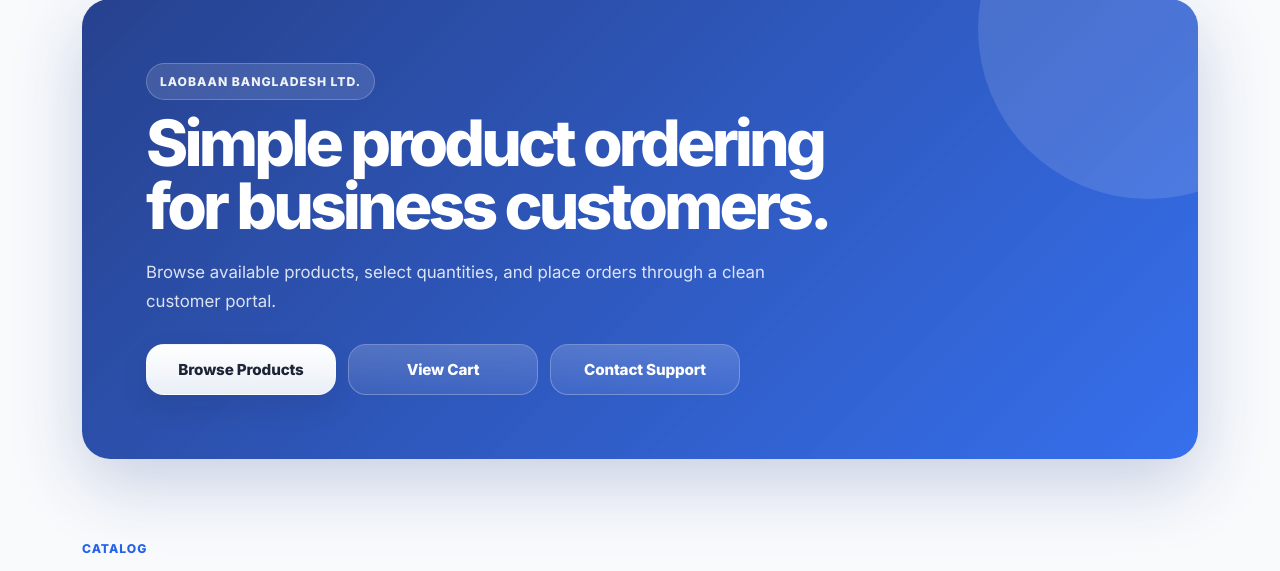
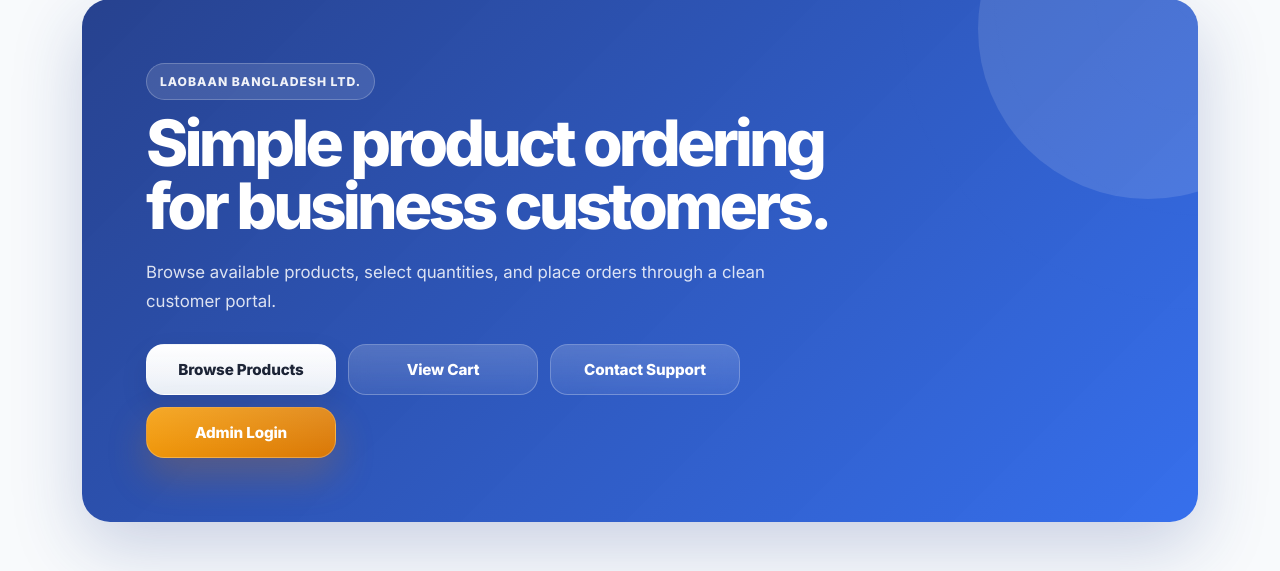
Before and after one commit to zahid162514/Product-Ordering-System, a PHP site: page /PRODUCTS_ORDERING/ in a window 1280 px wide. Shown: the part 126-697 px from the top of the page. Run offline with PHP 8.4, Linux system fonts and the light colour scheme; data comes from the database, SQL or seed files in the repository; grey boxes labelled with a size stand in for pictures from a placeholder-image service; some libraries are stand-ins or nearby versions.

Commit message:
Add admin login route button

```diff
--- a/assets/css/style.css
+++ b/assets/css/style.css
@@ -1757,6 +1757,20 @@ img {
 
 .home-hero-btn-secondary {
     background: rgba(255, 255, 255, 0.08);
+}
+
+.btn-admin-hero {
+    background: linear-gradient(135deg, #f59e0b 0%, #d97706 100%);
+    border-color: rgba(255, 255, 255, 0.24);
+    color: #ffffff;
+    box-shadow: 0 18px 38px rgba(217, 119, 6, 0.26);
+}
+
+.btn-admin-hero:hover {
+    background: linear-gradient(135deg, #d97706 0%, #b45309 100%);
+    border-color: rgba(255, 255, 255, 0.34);
+    color: #ffffff;
+    box-shadow: 0 22px 42px rgba(180, 83, 9, 0.3);
 }
 
 .home-section-btn {
--- a/index.php
+++ b/index.php
@@ -65,6 +65,10 @@ $categories = $conn->query(
 
                         <a href="admin/contact.php" class="btn btn-outline-light btn-lg home-hero-btn-secondary">
                             Contact Support
+                        </a>
+
+                        <a href="admin/admin-login.php" class="btn btn-admin-hero btn-lg home-hero-btn-secondary">
+                            Admin Login
                         </a>
                     </div>
                 </div>
```
